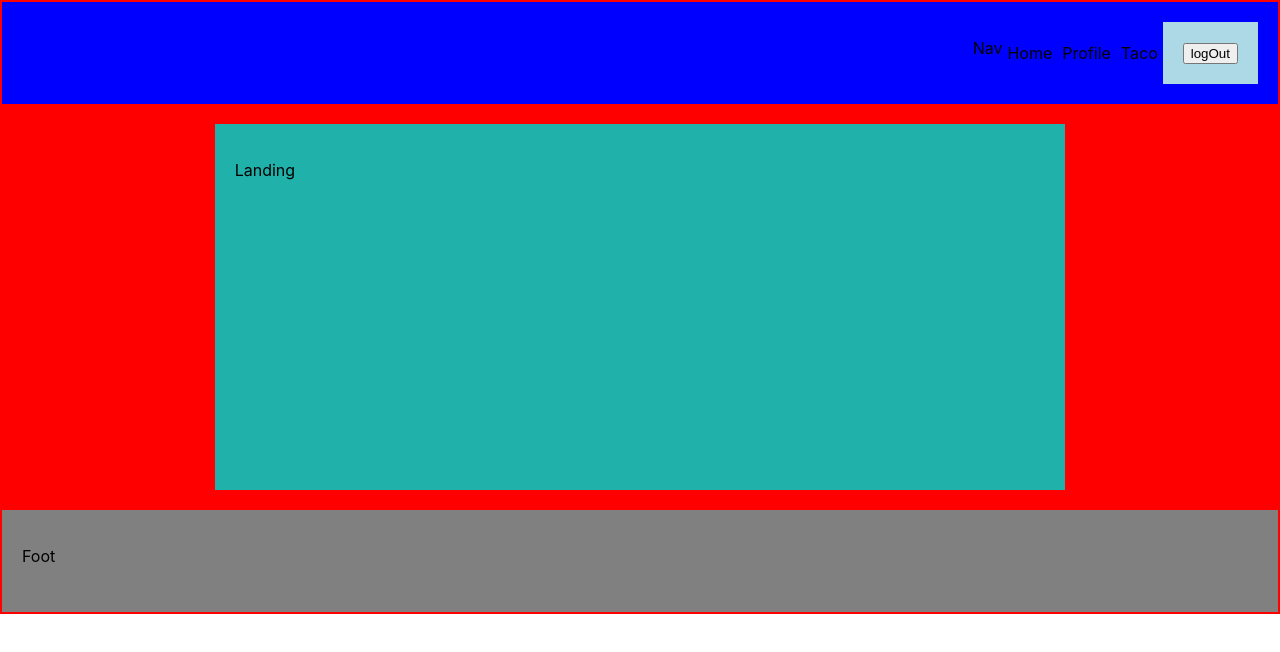
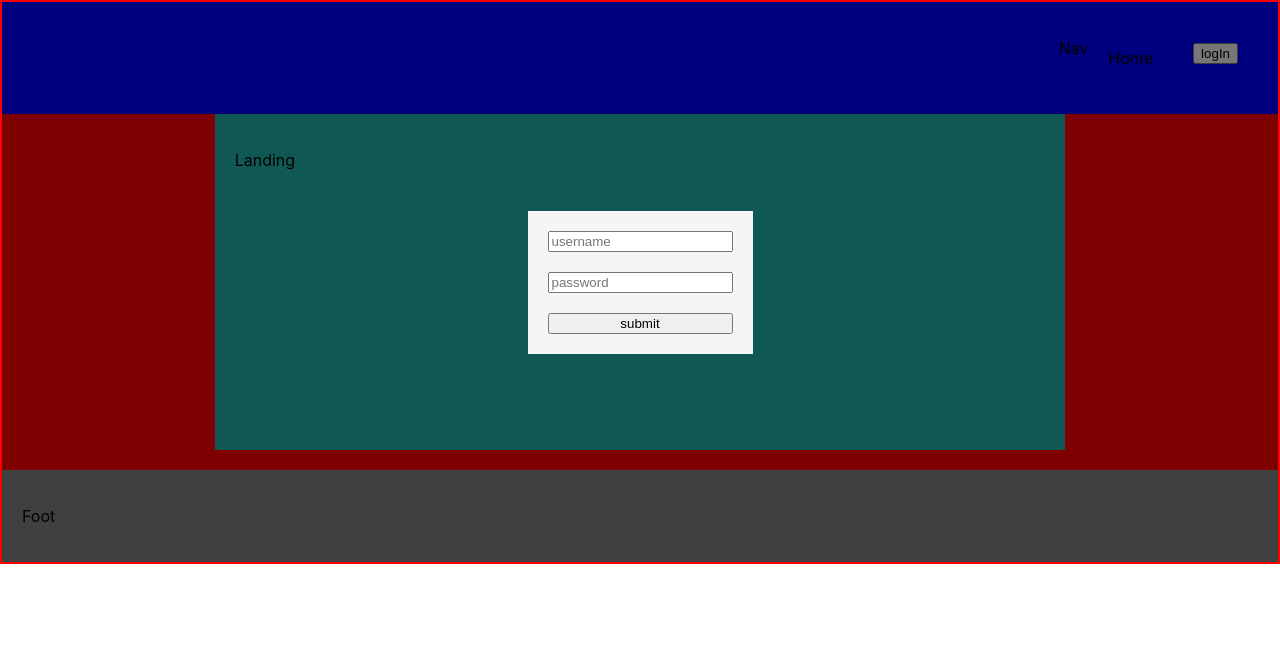
Before and after one commit to julior0518/never_fund, a React (Create React App) app in the folder client/: page / in a window 1280 px wide. Both pictures are taken after a click on the button "logIn". Shown: the top 652 px of the page. Built offline with nearby package versions, Linux system fonts and the light colour scheme.

Commit message:
added popup for login that closes on click outside of popup

```diff
--- a/client/src/App.css
+++ b/client/src/App.css
@@ -10,17 +10,23 @@
 
 .Nav {
   padding: 20px;
-  margin-bottom: 20px;
   background-color: blue;
 
   grid-column: 1 / span 3;
+  grid-row: 1;
   display: flex;
   justify-content: right
 }
 
+
+.liDiv{
+  display: flex;
+  justify-content: center;
+  align-items: center;
+}
 .li {
   text-decoration: none;
-  padding: 5px;
+  padding: 20px;
   color: black;
 
 
@@ -34,11 +40,8 @@
 
 .LogInOut {
   padding: 20px;
-  background-color: blue;
-  background-color: lightblue;
 }
 .LogInOut:hover{
-  background-color: yellow;
   cursor: pointer;
 }
 
@@ -70,5 +73,24 @@
   background-color:grey;
 
   grid-column: 1 / span 3;
+  grid-row: 3;
   display: flex;
 }
+
+.userForm {
+  grid-column: 1/ span 3;
+  grid-row: 1/ span 3;
+  background-color: rgba(0, 0, 0, 0.5);
+  display: flex;
+  justify-content: center;
+  align-items: center;
+}
+.displayForm{
+  display: flex;
+  flex-direction: column;
+  background-color: whitesmoke;
+  padding: 20px;
+}
+.displayFormInput{
+  margin-bottom: 20px;
+}
--- a/client/src/App.js
+++ b/client/src/App.js
@@ -6,6 +6,7 @@ import Landing from './components/Landing';
 import Profile from './components/Profile';
 import Taco from './components/Taco';
 import Foot from './components/Foot';
+import UserForm from './components/UserForm';
 import './App.css';
 
 import { useState } from 'react';
@@ -13,9 +14,11 @@ import { useState } from 'react';
 function App() {
   const [userStatus, setUserStatus] = useState({
     loginStatus: false,
+    userForm: false,
     userID: ''
   });
 
+  console.log(userStatus.form);
   return (
     <div className="App">
       <Nav userStatus={userStatus} setUserStatus={setUserStatus} />
@@ -25,6 +28,9 @@ function App() {
         <Route exact path="/taco" render={Taco} />
       </Switch>
       <Foot />
+      {!userStatus.userForm ? null : (
+        <UserForm userStatus={userStatus} setUserStatus={setUserStatus} />
+      )}
     </div>
   );
 }
--- a/client/src/components/LogInOut.js
+++ b/client/src/components/LogInOut.js
@@ -1,6 +1,16 @@
 function LogInOut(props) {
-  const set = () => {
-    props.props.setUserStatus({ ...props.props.userStatus, loginStatus: true });
+  const logIn = () => {
+    props.props.setUserStatus({
+      ...props.props.userStatus,
+      userForm: true
+    });
+  };
+  const logOut = () => {
+    props.props.setUserStatus({
+      ...props.props.userStatus,
+      loginStatus: false,
+      userForm: false
+    });
   };
 
   console.log(props.props.userStatus);
@@ -8,9 +18,9 @@ function LogInOut(props) {
   return (
     <div className="LogInOut">
       {props.props.userStatus.loginStatus ? (
-        <button>logOut</button>
+        <button onClick={logOut}>logOut</button>
       ) : (
-        <button onClick={set}>logIn</button>
+        <button onClick={logIn}>logIn</button>
       )}
     </div>
   );
--- a/client/src/components/Nav.js
+++ b/client/src/components/Nav.js
@@ -2,9 +2,17 @@ import LogInOut from './LogInOut';
 import { Link } from 'react-router-dom';
 
 function Nav(props) {
-  return (
-    <div className="Nav">
-      <p>Nav</p>
+  console.log(props.userStatus);
+  let navElements;
+  if (!props.userStatus.loginStatus) {
+    navElements = (
+      <Link to="/" className="li">
+        Home
+      </Link>
+    );
+  } else {
+    navElements = (
+      <div className="liDiv">
         <Link to="/" className="li">
           Home
         </Link>
@@ -14,6 +22,14 @@ function Nav(props) {
         <Link to="/taco" className="li">
           Taco
         </Link>
+      </div>
+    );
+  }
+
+  return (
+    <div className="Nav">
+      <p>Nav</p>
+      {navElements}
       <LogInOut props={props} />
     </div>
   );
--- /dev/null
+++ b/client/src/components/UserForm.jsx
@@ -0,0 +1,32 @@
+import { useRef, useState } from "react";
+import LogInOut from "./LogInOut";
+
+function UserForm(props) {
+  const form = useRef()
+  const [formType, setFormType] = useState({
+    type: "login"
+  })
+
+  function login(){}
+  let displayForm
+  if (formType.type === "login"){
+    displayForm = <div className="displayForm"  ref={form} >
+      <input placeholder="username" id="username" type="text" className="displayFormInput"></input>
+      <input placeholder="password" id="password" type="text" className="displayFormInput"></input>
+      <button onClick={login}>submit</button>
+    </div>
+  }
+  function closePop (e){
+    console.log(e.target)
+    console.log(form.current)
+    if(form.current !== e.target){
+    props.setUserStatus({...props.userStatus , userForm:false})}
+  }
+  return (
+    <div className="userForm"  onClick={closePop} >
+    {displayForm}
+    </div>
+  );
+}
+
+export default UserForm
--- a/package.json
+++ b/package.json
@@ -1,5 +1,6 @@
 {
   "dependencies": {
-    "react-router-dom": "^5.3.0"
+    "react-router-dom": "^5.3.0",
+    "reactjs-popup": "^2.0.5"
   }
 }
```
Also changed, not shown: 1 other file (tests, documents, lock files or other folders). Lines whose indentation alone changed are shown as unchanged.
